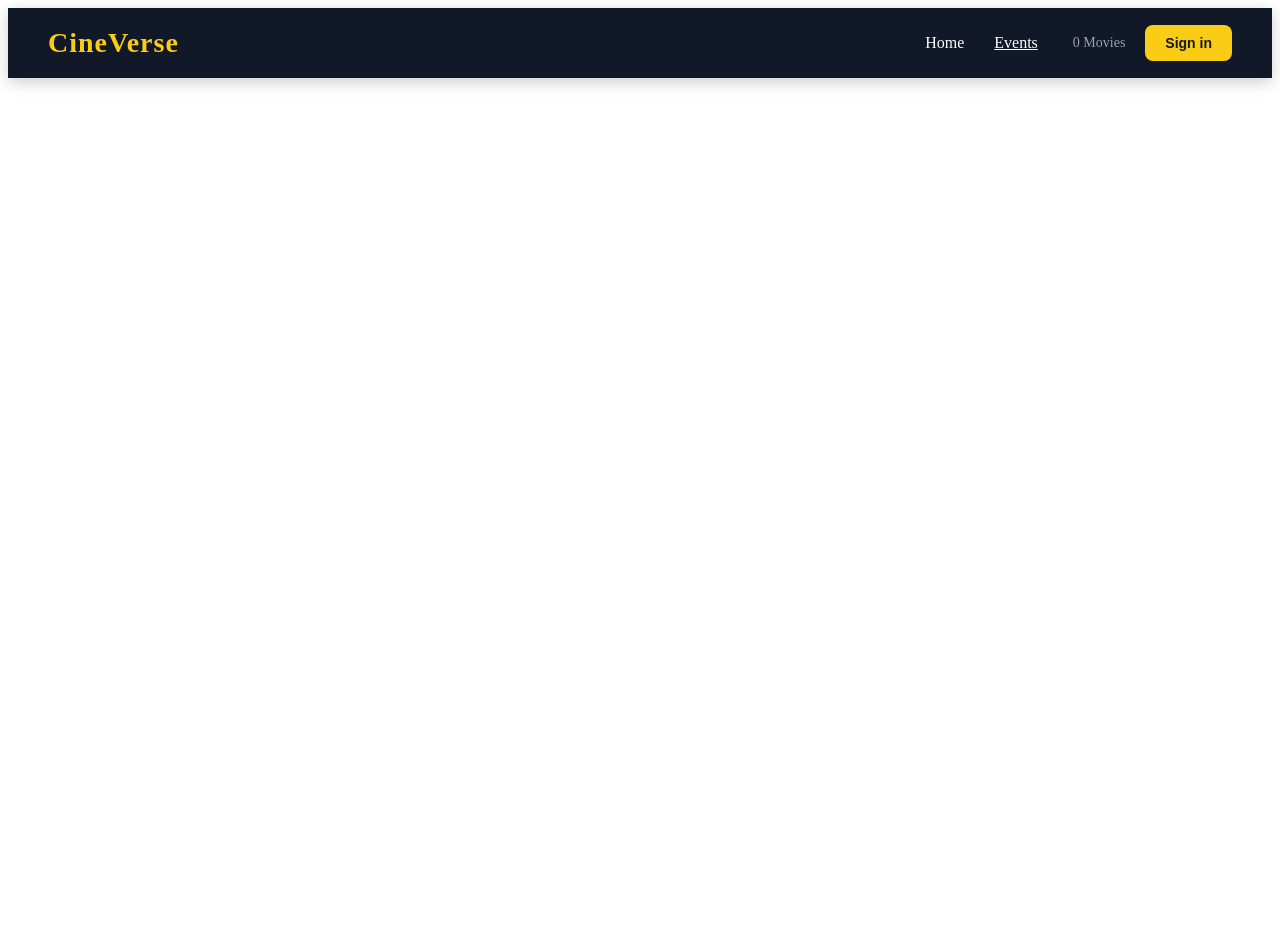
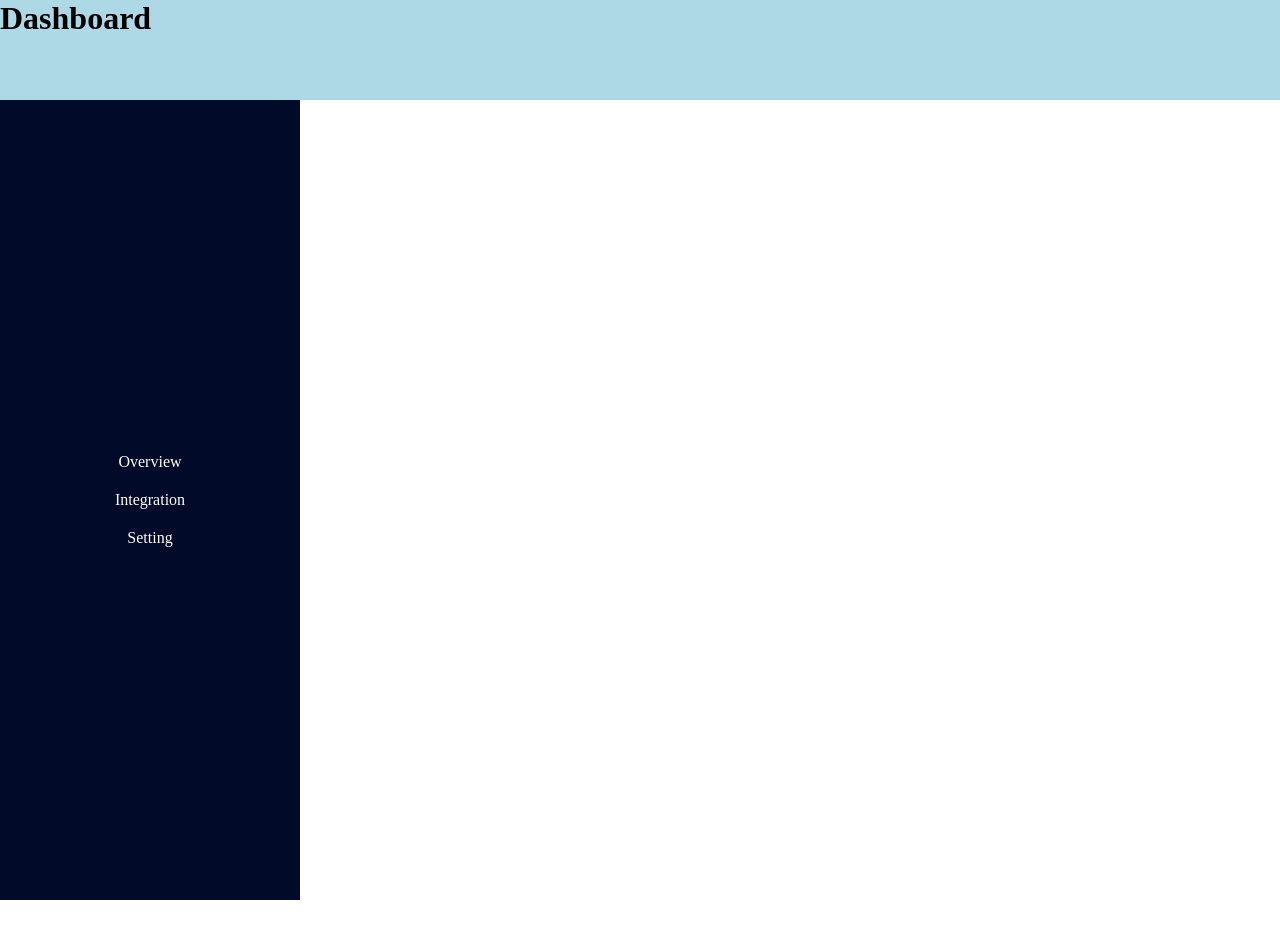
Before and after one commit to riteshpatidar08/react-133, a React (Vite) app: page /dashboard in a window 1280 px wide. Shown: the top 938 px of the page. Before the commit the page ends 800 px from the top, so only its background shows below. Built offline with nearby package versions, Linux system fonts and the light colour scheme.

Commit message:
nested routing

```diff
--- a/src/App.jsx
+++ b/src/App.jsx
@@ -103,6 +103,10 @@ import { Route, Routes } from 'react-router-dom';
 import Homepage from './pages/Homepage';
 import EventsPage from './pages/EventsPage';
 import EventsDetailPage from './pages/EventsDetailPage';
+import Dashboard from './pages/dashboard';
+import Setting from './pages/Setting';
+import Overview from './pages/Overview';
+import Integrations from './pages/Integrations';
 
 function App() {
   const eventsData = [
@@ -122,11 +126,18 @@ function App() {
   ];
   return (
     <div>
-      <Navbar />
       <Routes>
         <Route path="/" element={<Homepage />} />
-        <Route path="/events" element={<EventsPage events = {eventsData} />} />
-        <Route path="/events/:title/:id" element={<EventsDetailPage events={eventsData} />} />
+        <Route path="/dashboard" element={<Dashboard />}>
+          <Route path="settings" element={<Setting />} />
+          <Route path="overview" element={<Overview />} />
+          <Route path="integration" element={<Integrations />} />
+        </Route>
+        <Route path="/events" element={<EventsPage events={eventsData} />} />
+        <Route
+          path="/events/:title/:id"
+          element={<EventsDetailPage events={eventsData} />}
+        />
       </Routes>
     </div>
   );
--- /dev/null
+++ b/src/pages/Dashboard.jsx
@@ -0,0 +1,30 @@
+import React from 'react';
+import './dashboard.css';
+import { Link, Outlet } from 'react-router-dom';
+function Dashboard() {
+  return (
+    <div className="outer_container">
+      <header className="header">
+        <h1>Dashboard</h1>
+      </header>
+      <div className="container">
+        <aside className="sidebar">
+
+              <Link to="/dashboard/overview">Overview</Link>
+
+              <Link to="/dashboard/integration">Integration</Link>
+
+              <Link to="/dashboard/settings">Setting</Link>
+
+
+        </aside>
+        <div className="content">
+
+            <Outlet/>
+        </div>
+      </div>
+    </div>
+  );
+}
+
+export default Dashboard;
--- a/src/pages/EventsDetailPage.jsx
+++ b/src/pages/EventsDetailPage.jsx
@@ -26,3 +26,9 @@ export default EventsDetailPage;
 // distributed
 
 //NOTE dynamic routing  =>
+  // /events => all data
+// /events/:id =>  single data
+  //note nested routing
+  // dashboard/services
+  // dashboard/help
+  // dashboard/settings
--- /dev/null
+++ b/src/pages/Integrations.jsx
@@ -0,0 +1,11 @@
+import React from 'react'
+
+function Integrations() {
+  return (
+    <div>
+      INTEGRATION PAGE
+    </div>
+  )
+}
+
+export default Integrations
--- /dev/null
+++ b/src/pages/Overview.jsx
@@ -0,0 +1,11 @@
+import React from 'react'
+
+function Overview() {
+  return (
+    <div>
+      OVERVIEW PAGE
+    </div>
+  )
+}
+
+export default Overview
--- /dev/null
+++ b/src/pages/Setting.jsx
@@ -0,0 +1,11 @@
+import React from 'react'
+
+function Setting() {
+  return (
+    <div>
+      SETTTINGS PAGE
+    </div>
+  )
+}
+
+export default Setting
--- /dev/null
+++ b/src/pages/dashboard.css
@@ -0,0 +1,44 @@
+* {
+  margin: 0;
+  padding: 0;
+  box-sizing: border-box;
+}
+
+.header {
+  height: 100px;
+  background-color: lightblue;
+}
+
+.outer_container {
+  display: flex;
+  flex-direction: column;
+}
+
+.sidebar {
+  width: 300px;
+  height: 100vh;
+  display: flex;
+  justify-content:center;
+  align-items: center;
+  gap : 20px ;
+  flex-direction: column;
+  background-color: rgb(1, 11, 41);
+  padding: 20px;
+}
+
+li {
+  color: white;
+  font-size: 24px;
+  text-decoration: none;
+  list-style-type: none;
+}
+
+a {
+  text-decoration: none;
+  color: white;
+}
+
+.content {
+    margin-left: 700px;
+    margin-top: 100px;
+}
```
